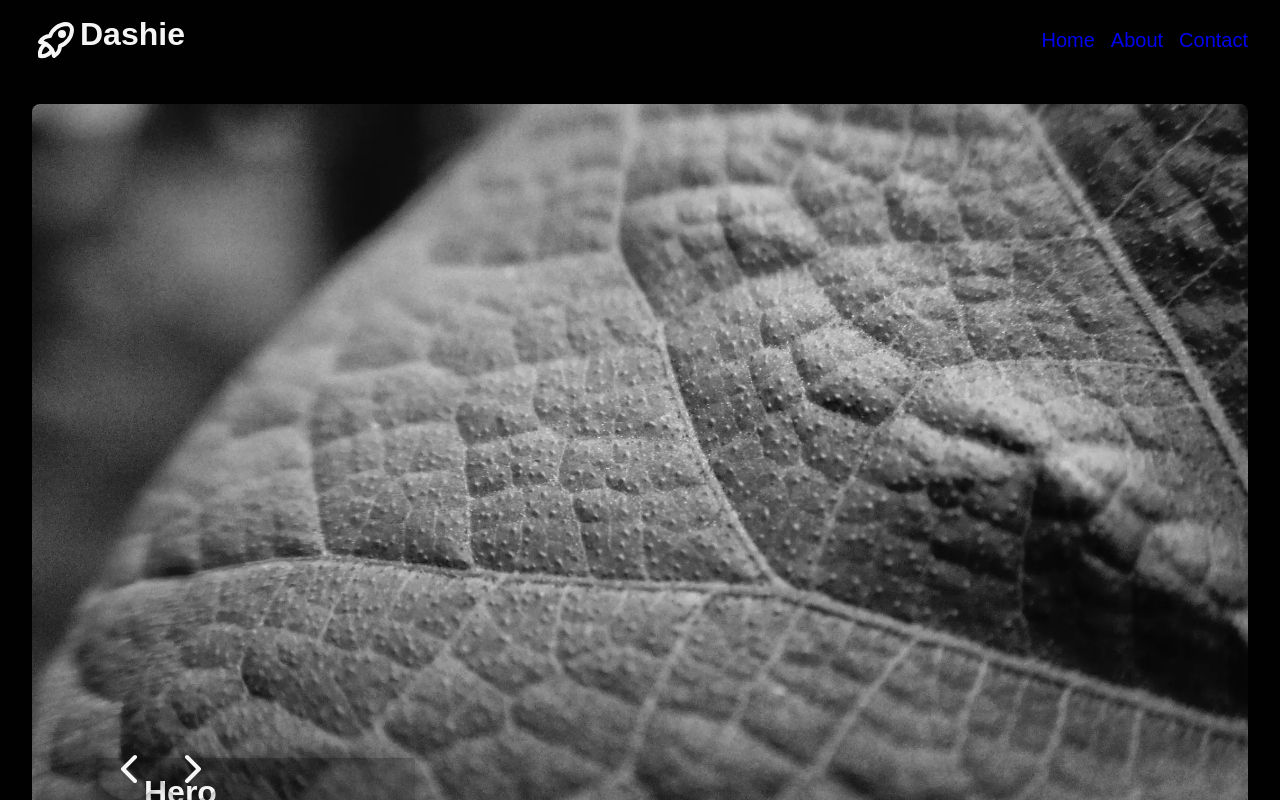
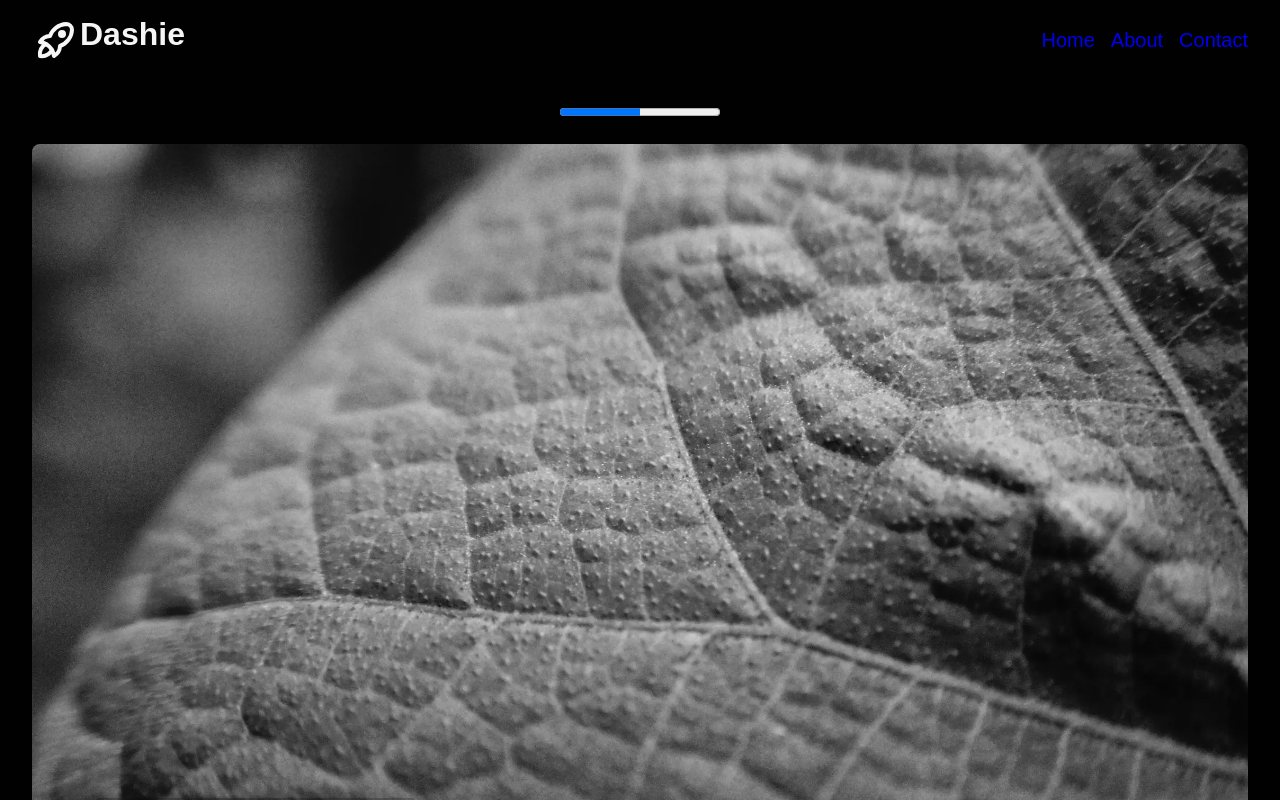
Before and after one commit to froma-dev/dashie, a React (Vite) app: page / in a window 1280 px wide. Shown: the top 800 px of the page. Built offline with nearby package versions, Linux system fonts and the light colour scheme.

Commit message:
add hero carousel

```diff
--- a/src/App.tsx
+++ b/src/App.tsx
@@ -20,7 +20,7 @@ const cards = [
 const heros = [
   {
     id: "hero-1",
-    title: "Hero",
+    title: "Hero 1",
     description: "Hero description paragraph",
     image: "/hero-bg.webp",
   },
@@ -42,6 +42,7 @@ function App() {
   return (
     <>
       <Header />
+      <progress value={0.5} />
       <HeroCarousel data={heros} />
       <Card id={"card-9"} title="Card title" description="Card description" />
       <Link href="https://github.com/">Link</Link>
--- a/src/components/Hero/Hero.css
+++ b/src/components/Hero/Hero.css
@@ -12,11 +12,12 @@
         grid-column: 1;
 
         .hero__image {
-            object-fit: contain;
+            object-fit: cover;
             width: 100%;
             height: 100%;
             grid-row: 1;
             grid-column: 1;
+            aspect-ratio: 287/191;
         }
 
         .hero__items {
--- a/src/components/Hero/HeroCarousel.css
+++ b/src/components/Hero/HeroCarousel.css
@@ -1,4 +1,6 @@
 .hero.carousel {
+    position: relative;
+
     .hero__nav {
         display: flex;
         justify-content: space-between;
@@ -6,9 +8,10 @@
         grid-row: 1;
         grid-column: 1;
         height: 4rem;
+        z-index: 1;
+        bottom: 0;
+        padding-left: 4rem;
         position: absolute;
-        bottom: 0;
-        padding: 0 4rem;
 
         .hero__nav__button {
             border-radius: 50%;
@@ -17,13 +20,12 @@
             padding: 0.5rem;
             box-shadow: var(--elevation-medium);
             border: 1px solid transparent;
-            z-index: 1;
         }
     }
 
     .hero__content {
         opacity: 0;
-        transition: opacity 0.3s cubic-bezier(0.25, 0.46, 0.45, 0.94);
+        transition: opacity 0.5s ease-in-out;
 
         &.active {
             opacity: 1;
--- a/src/components/Hero/HeroCarousel.tsx
+++ b/src/components/Hero/HeroCarousel.tsx
@@ -2,7 +2,7 @@ import Hero, { type HeroProps } from "./Hero";
 import "./HeroCarousel.css";
 import { useState } from "react";
 import HeroCarouselNav from "./HeroCarouselNav";
-import { classNamesBuilder } from "../../utils/utils";
+import { classNamesBuilder, delay } from "../../utils/utils";
 
 interface HeroCarouselProps
   extends Omit<
@@ -13,9 +13,9 @@ interface HeroCarouselProps
 }
 
 const HeroCarousel = (props: HeroCarouselProps) => {
+  const dataLength = props.data.length;
   const [current, setCurrent] = useState(0);
-  const dataLength = props.data.length;
-  const handleNavClick = (dir: string) => {
+  const handleNavClick = async (dir: string) => {
     if (dir === "previous") {
       setCurrent((prev) => (prev === 0 ? dataLength - 1 : prev - 1));
     } else if (dir === "next") {
@@ -23,25 +23,28 @@ const HeroCarousel = (props: HeroCarouselProps) => {
     }
   };
 
-  const prevHero =
-    current === 0 ? props.data[dataLength - 1] : props.data[current - 1];
+  const prevIndex = (current - 1 + dataLength) % dataLength;
+  const nextIndex = (current + 1) % dataLength;
+
+  const prevHero = props.data[prevIndex];
   const currentHero = props.data[current];
-  const nextHero =
-    current === dataLength - 1 ? props.data[0] : props.data[current + 1];
+  const nextHero = props.data[nextIndex];
+  const heroes = [prevHero, nextHero, currentHero];
 
-  const heroContentClassNames = (hero: HeroProps) =>
-    classNamesBuilder("hero__content", {
-      active: currentHero.id === hero.id,
-      prev: prevHero.id === hero.id,
-      next: nextHero.id === hero.id,
-    });
-
-  const heroes = [prevHero, currentHero, nextHero];
+  const getHeroClass = (hero: HeroProps) => {
+    if (hero.id === currentHero.id) return "active";
+    if (hero.id === prevHero.id) return "prev";
+    if (hero.id === nextHero.id) return "next";
+    return "";
+  };
 
   return (
     <Hero isCarousel {...props} className="carousel">
       {heroes.map((hero) => (
-        <div className={heroContentClassNames(hero)} key={hero.id}>
+        <div
+          className={classNamesBuilder("hero__content", getHeroClass(hero))}
+          key={hero.id}
+        >
           <img className="hero__image" src={hero.image} alt={hero.title} />
           <div className="hero__items items-start">
             <section className="hero__items__metadata">
@@ -53,10 +56,9 @@ const HeroCarousel = (props: HeroCarouselProps) => {
           </div>
         </div>
       ))}
-      <HeroCarouselNav handleNavClick={handleNavClick} />
+      <HeroCarouselNav onClick={handleNavClick} />
     </Hero>
   );
 };
 
 export default HeroCarousel;
-export { type HeroProps };
--- a/src/components/Hero/HeroCarouselNav.tsx
+++ b/src/components/Hero/HeroCarouselNav.tsx
@@ -3,21 +3,15 @@ import { IconChevronLeft, IconChevronRight } from "@tabler/icons-react";
 
 type Direction = "previous" | "next";
 interface HeroNavCarouselProps {
-  handleNavClick: (dir: Direction) => void;
+  onClick: (dir: Direction) => void;
 }
-const HeroCarouselNav = ({ handleNavClick }: HeroNavCarouselProps) => {
+const HeroCarouselNav = ({ onClick }: HeroNavCarouselProps) => {
   return (
     <nav className="hero__nav">
-      <Button
-        className="hero__nav__button"
-        onClick={() => handleNavClick("previous")}
-      >
+      <Button className="hero__nav__button" onClick={() => onClick("previous")}>
         <IconChevronLeft size={48} />
       </Button>
-      <Button
-        className="hero__nav__button"
-        onClick={() => handleNavClick("next")}
-      >
+      <Button className="hero__nav__button" onClick={() => onClick("next")}>
         <IconChevronRight size={48} />
       </Button>
     </nav>
```
